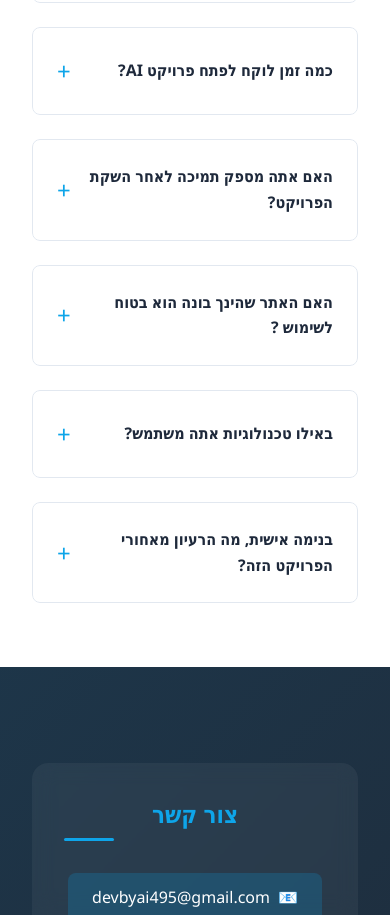
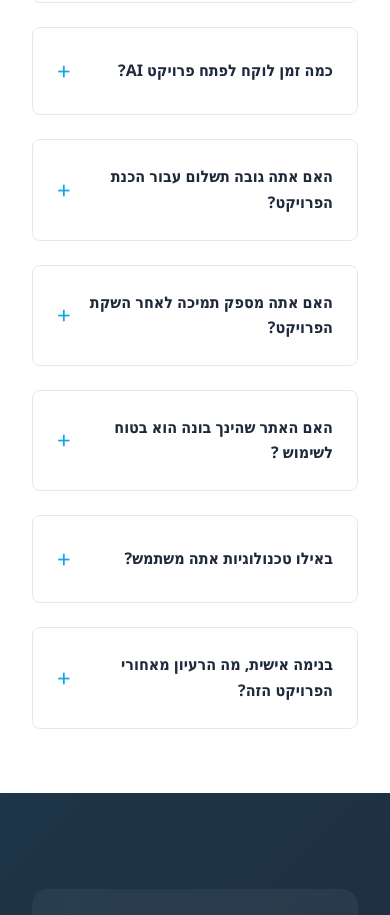
Before and after one commit to DevByAi/MyPortfolio, a plain HTML site: page index.html in a window 390 px wide. Shown: the part 7452-8367 px from the top of the page. Drawn offline with Linux system fonts and the light colour scheme.

Commit message:
Update index.html

```diff
--- a/index.html
+++ b/index.html
@@ -7,7 +7,6 @@
     <link rel="stylesheet" href="style.css">
 </head>
 <body>
-    <!-- Header -->
     <header>
         <nav>
             <div class="logo">
@@ -41,7 +40,6 @@
         </div>
     </section>
 
-    <!-- About Section -->
     <section id="about" class="about">
         <div class="container">
             <div class="about-content">
@@ -85,7 +83,6 @@
         </div>
     </section>
 
-    <!-- Projects Section -->
     <section id="projects" class="projects">
         <h2>הפרויקטים שלי</h2>
         <div class="projects-grid">
@@ -278,7 +275,6 @@
         </div>
     </section>
 
-    <!-- FAQ Section -->
     <section id="faq" class="faq">
         <div class="container">
             <h2>שאלות נפוצות</h2>
@@ -300,8 +296,20 @@
                         <span class="toggle-icon">+</span>
                     </div>
                     <div class="faq-answer">
-                        <p>בזכות השימוש שלי בבינה מלאכותית, אני מתמקד במתן שירות בשלוש שפות שונות, אותן אני מכיר היטב ויודע כיצד לעבוד איתן בצורה מיטבית.
-זה מאפשר לי להבטיח פרויקטים איכותיים, מדויקים ומותאמים אישית לצרכים שלכם.</p>
+                        <p>בגלל שאני משתמש הכל על טהרת הבינה המלאכותית , אני מספק פרויקטים מהירים ומוצלחים בזמן קצר ובמחיר מספק , כל עוד שאין לי עוד עומס, זהו פרויקט התנדבותי , אקח ממכם תשלום רק כדי לשלם על השרת ועל הפעלת הרובוטים שלי</p>
+                    </div>
+                </div>
+                <div class="faq-item">
+                    <div class="faq-question">
+                        <h3>האם אתה גובה תשלום עבור הכנת הפרויקט?</h3>
+                        <span class="toggle-icon">+</span>
+                    </div>
+                    <div class="faq-answer">
+                        <p>
+                            כן, הפרויקט הוא התנדבותי, אך הפעלת הרובוטים שאני מריץ לבניית הפרויקט כרוכה בעלויות.
+                            לכן, אני גובה תשלום סמלי שמיועד לכיסוי עלויות השרת והפעלת הרובוטים.
+                            גובה התשלום משתנה בהתאם לאופי הפרויקט ולמשך הזמן שנדרש להשלמתו.
+                        </p>
                     </div>
                 </div>
 
@@ -333,8 +341,7 @@
                         <span class="toggle-icon">+</span>
                     </div>
                     <div class="faq-answer">
-                        <p>בזכות השימוש שלי בבינה מלאכותית, אני מתמקדֿֿ במתן שירות בשלוש שפות שונות, אותן אני מכיר היטב ויודע כיצד לעבוד איתן בצורה מיטבית.
-זה מאפשר לי להבטיח פרויקטים איכותיים, מדויקים ומותאמים אישית לצרכים שלכם. </p>
+                        <p>בגלל שאני משתמש בבינה מלאכותית , אני משתדל למקד כל פרויקט ב3 שפות , שאותם מכיר ויודע איך הם עובדות </p>
                     </div>
                 </div>
                 <div class="faq-item">
@@ -353,7 +360,6 @@
         </div>
     </section>
 
-    <!-- Footer -->
     <footer id="footer">
         <div class="footer-content">
             <div class="footer-section">
```
